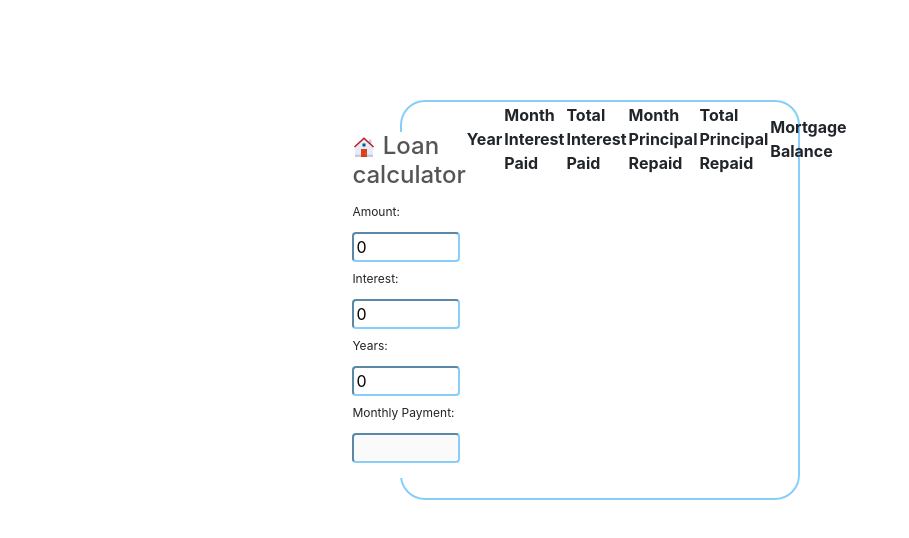
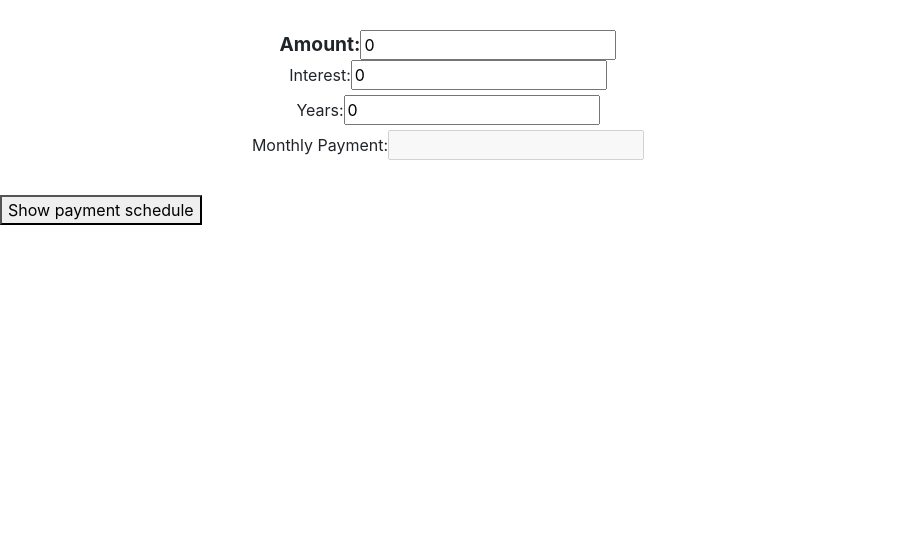
Before and after one commit to ubungmeister/loan-calculator, a React (Create React App) app: page / in a window 1280 px wide. Shown: the top 538 px of the page, without its empty margins (0-909 px from the left). Built offline with nearby package versions, Linux system fonts and the light colour scheme.

Commit message:
Payments table map

```diff
--- a/package.json
+++ b/package.json
@@ -10,7 +10,10 @@
     "@types/node": "^16.7.13",
     "@types/react": "^18.0.0",
     "@types/react-dom": "^18.0.0",
+    "chart.js": "^3.9.1",
+    "npm": "^8.18.0",
     "react": "^18.2.0",
+    "react-chartjs-2": "^4.3.1",
     "react-dom": "^18.2.0",
     "react-icons": "^4.4.0",
     "react-scripts": "5.0.1",
--- a/src/App.css
+++ b/src/App.css
@@ -1,67 +1,68 @@
-body {
-  background-color: white;
+h1 {
+  text-align: center;
 }
-input {
-  display: block;
-  width: 95%;
-  margin: 3px 0;
-  border-radius: 4px;
-  border-color: lightskyblue;
+.grid__container {
+  display: grid;
+  grid-template-columns: 70%30%;
 }
-
-p {
-  color: red;
-  font-size: 10px;
-  text-align: left;
-}
-
-h4 {
-  color: #555;
-}
-
-.calculator {
-  display: flex;
-  justify-content: center;
-  border-radius: 25px;
-  border: 2px solid lightskyblue;
-  padding-bottom: 20px;
-  width: 400px;
-  height: 400px;
-  margin-top: 100px;
-  margin-left: 400px;
-}
-
-.form {
+.grid__item {
+  padding: 30px;
   display: flex;
   flex-direction: column;
-  align-items: center;
-  background-color: white;
-  width: 50%;
-  border-radius: 4px;
-  margin-top: 30px;
+  text-align: center;
 }
-
-.form-items {
-  display: flex;
-  flex-direction: column;
-  align-items: center;
-  margin-bottom: 3px;
+.grid__item--header {
+  font-weight: bold;
+  font-size: 1.2em;
+  margin-bottom: 10px;
 }
-
-.button {
-  background-color: black;
-  color: white;
-  border: none;
-  margin: 10px 0;
-  padding: 5px 10px;
-  cursor: pointer;
+.grid__item--range-slider {
+  margin-bottom: 10px;
 }
-
-.button:hover {
-  opacity: 0.8;
+.grid__item--label {
+  font-style: italic;
+  font-size: .8em;
 }
-
-#label {
-  font-size: 12px;
-  text-align: left;
+.paymentsCalculatorTable {
+  width: 90%;
+  margin: auto;
 }
+.paymentsCalculatorTable thead th {
+  text-align: center;
+  position: sticky ;
+  top: 0;
+  background: white;
+}
+.paymentsCalculatorTable td, .paymentsCalculatorTable th {
+  padding: 15px 5px;
+}
+.paymentsCalculatorTable tr:nth-of-type(even) {
+  background-color: rgba(0,0,0,.05);
+}
+.paymentsCalculatorTable td {
+  width: 25%;
+  text-align: center;
+}
+.to-date-yearly-payment {
+  display: none;
+}
+@media (min-width: 575px) {
+  .to-date-yearly-payment {
+    display: table-cell;
+  }
+  .paymentsCalculatorTable td {
+    width: 16.6666666667%;
+  }
+}
+.graph-container {
+  width: 100%;
+  max-width: 800px;
+  display: block;
+  margin: auto;
+}
+@media(min-width: 800px) {
+  .graph-container {
+    width: 50%;
+    display: inline-block;
+  }
+}
--- a/src/components/Calculator.tsx
+++ b/src/components/Calculator.tsx
@@ -1,13 +1,15 @@
-import React, {ChangeEvent, useEffect, useState} from 'react';
+import React, {ChangeEvent, useState} from 'react';
 import {FcHome} from 'react-icons/fc'
-import {handleMortgageDataChange, mortgageCalculation} from "./utils";
+import {handleMortgageDataChange, handleMortgageDataChangeGraph, mortgageCalculation} from "./utils";
 import {PaymentTable} from "./PaymentTable";
+import {PaymentGraph} from "./PaymentGraph";
+import {CalculatorInput} from "./CalculatorInput";
 
 export const Calculator = () => {
     const [amountBorrow, setStateAmount] = useState<number>(0)
     const [interest, setStateMortgage] = useState<number>(0)
     const [yearPay, setStateMonth] = useState<number>(0)
-    const [monthlyRate, setMonthlyRate] = useState<number>(0)
+    // const [monthlyRate, setMonthlyRate] = useState<number>(0)
 
 
     const onAmountChangeHandler = (event: ChangeEvent<HTMLInputElement>) => {
@@ -20,6 +22,7 @@ export const Calculator = () => {
     const onYearsChangeHandler = (event: ChangeEvent<HTMLInputElement>) => {
         setStateMonth(+event.currentTarget.value)
     }
+    const monthlyRate = ((interest / 100 / 12) * amountBorrow) / (1 - (Math.pow((1 + (interest / 100 / 12)),((0 - yearPay) * 12))))
     //  const CalculatorHandler = () => {
     //     const monthlyRate = amountBorrow * (interest / 12 / 100) / (1 - (1 + (interest / 12 / 100)) ** -(yearPay * 12))
     //      setMonthlyRate(+monthlyRate.toFixed(2))
@@ -27,51 +30,30 @@ export const Calculator = () => {
     // }
     const calculatorHandler =()=>{
         return +mortgageCalculation(amountBorrow,interest,yearPay).toFixed(2)
-        setMonthlyRate(+mortgageCalculation)
+        // setMonthlyRate(+mortgageCalculation)
     }
-    const monthlyPayments =()=>{
-        return handleMortgageDataChange(amountBorrow,interest,yearPay,monthlyRate)
-    }
+    const monthlyPayments = handleMortgageDataChange(amountBorrow,interest,yearPay,monthlyRate)
+    const yearPayments = handleMortgageDataChangeGraph(amountBorrow,interest,yearPay,monthlyRate)
 
 
+    const [collapsed, setCollapsed] = useState(true)
 
     return (
-        <div className='calculator'>
-            <div className={'form'}>
-                <h4>
-                    <FcHome/> Loan calculator
-                </h4>
-                <div className={'form-items'}>
-                    <div>
-                        <label id='label'>Amount:</label>
-                        <input value={Math.max(0, amountBorrow)} type={"number"}
-                               onChange={onAmountChangeHandler}
-                               className={'input'}
-                        />
-                    </div>
-                    <div>
-                        <label id='label'>Interest:</label>
-                        <input value={Math.max(0, interest)} type={"number"}
-                               onChange={onMortgageRateHandler}
-                        />
-                    </div>
-                    <div>
-                        <label id='label'>Years:</label>
-                        <input value={Math.max(0, yearPay)} type={"number"}
-                               onChange={onYearsChangeHandler}
-                        />
-                    </div>
-                    <div>
-                        <label id='label'>Monthly Payment:</label>
-                        <input type={'text'}
-                               disabled={true}
-                               value={isFinite(calculatorHandler()) ? calculatorHandler() : ''}/>
-                    </div>
-
-                </div>
-
+        <div>
+            <CalculatorInput amountBorrow={setStateAmount}
+                             yearPay={setStateMonth}
+                             interest={setStateMortgage}
+                             showAmountBorrow={amountBorrow}
+                             showYearToPay={yearPay}
+                             showInterest={interest}
+                             monthlyRate={monthlyRate}
+            />
+            <div >
+                <button onClick={()=>{setCollapsed(!collapsed)}}>Show payment schedule
+                </button>
+                {!collapsed && <PaymentTable monthlyPayments={monthlyPayments}/>}
+                {/*<PaymentGraph yearPayments={yearPayments} yearPay={yearPay}/>*/}
             </div>
-            <PaymentTable amountBorrow={amountBorrow} monthlyPayments={monthlyPayments}/>
         </div>
     );
 };
--- /dev/null
+++ b/src/components/CalculatorInput.tsx
@@ -0,0 +1,50 @@
+import React from 'react';
+import {FcHome} from "react-icons/fc";
+import {PaymentTable} from "./PaymentTable";
+
+export type PropsType = {
+    showAmountBorrow:number
+    showInterest:number
+    showYearToPay:number
+    amountBorrow: (amountBorrow:number)=>void
+    interest:(interest:number)=>void
+    yearPay:(yearPay:number)=>void
+    monthlyRate:number
+
+}
+
+export const CalculatorInput = (props:PropsType) => {
+    return (
+            <div className="grid__container">
+                <div className="grid__item">
+                    <div>
+                        <span className="grid__item--header">Amount:</span>
+                        <input value={Math.max(0, props.showAmountBorrow)} type={"number"}
+                               onChange={(e)=>props.amountBorrow(+e.currentTarget.value)}
+
+                        />
+                    </div>
+                    <div>
+                        <label id='label'>Interest:</label>
+                        <input value={Math.max(0, props.showInterest)} type={"number"}
+                               onChange={(e)=>props.interest(+e.currentTarget.value)}
+                        />
+                    </div>
+                    <div>
+                        <label id='label'>Years:</label>
+                        <input value={Math.max(0, props.showYearToPay)} type={"number"}
+                               onChange={(e)=>props.yearPay(+e.currentTarget.value)}
+                        />
+                    </div>
+                    <div>
+                        <label id='label'>Monthly Payment:</label>
+                        <input type={'text'}
+                               disabled={true}
+                               value={isFinite(props.monthlyRate) ? props.monthlyRate.toFixed(2) : ''}/>
+                    </div>
+                </div>
+                <div>
+                </div>
+            </div>
+    );
+};
--- /dev/null
+++ b/src/components/PaymentGraph.tsx
@@ -0,0 +1,169 @@
+import React from 'react';
+import {Bar, Line } from 'react-chartjs-2';
+
+
+type graphDataType ={
+    labels:Array<any>
+    datasets:Array<any>
+}
+const graphData:graphDataType = {
+    labels: [],
+    datasets: [{
+        label: 'Mortgage Balance',
+        fill: false,
+        lineTension: 0.1,
+        backgroundColor: 'rgba(0,140,255,0.4)',
+        borderColor: 'rgba(0,140,255,1)',
+        borderCapStyle: 'butt',
+        borderDash: [],
+        borderDashOffset: 0.0,
+        borderJoinStyle: 'miter',
+        pointBorderColor: 'rgba(0,140,255,1)',
+        pointBackgroundColor: '#fff',
+        pointBorderWidth: 1,
+        pointHoverRadius: 5,
+        pointHoverBackgroundColor: 'rgba(0,140,255,1)',
+        pointHoverBorderColor: 'rgba(220,220,220,1)',
+        pointHoverBorderWidth: 2,
+        pointRadius: 1,
+        pointHitRadius: 10,
+        data: []
+    },
+        {
+            label: 'Interest Paid',
+            fill: false,
+            lineTension: 0.1,
+            backgroundColor: 'rgba(249,31,116,0.4)',
+            borderColor: 'rgba(249,31,116,1)',
+            borderCapStyle: 'butt',
+            borderDash: [],
+            borderDashOffset: 0.0,
+            borderJoinStyle: 'miter',
+            pointBorderColor: 'rgba(249,31,116,1)',
+            pointBackgroundColor: '#fff',
+            pointBorderWidth: 1,
+            pointHoverRadius: 5,
+            pointHoverBackgroundColor: 'rgba(249,31,116,1)',
+            pointHoverBorderColor: 'rgba(220,220,220,1)',
+            pointHoverBorderWidth: 2,
+            pointRadius: 1,
+            pointHitRadius: 10,
+            data: []
+        },
+        {
+            label: 'Principal Repaid',
+            fill: false,
+            lineTension: 0.1,
+            backgroundColor: 'rgba(75,192,192,0.4)',
+            borderColor: 'rgba(75,192,192,1)',
+            borderCapStyle: 'butt',
+            borderDash: [],
+            borderDashOffset: 0.0,
+            borderJoinStyle: 'miter',
+            pointBorderColor: 'rgba(75,192,192,1)',
+            pointBackgroundColor: '#fff',
+            pointBorderWidth: 1,
+            pointHoverRadius: 5,
+            pointHoverBackgroundColor: 'rgba(75,192,192,1)',
+            pointHoverBorderColor: 'rgba(220,220,220,1)',
+            pointHoverBorderWidth: 2,
+            pointRadius: 1,
+            pointHitRadius: 10,
+            data: []
+        }
+    ]
+};
+const graphOption = {
+    // scales: {
+    //     yAxes: [{
+    //         ticks: {
+    //             callback: function(value, index, values) {
+    //                 if (value === 0) {
+    //                     return value;
+    //                 }
+    //                 return '£' + (value / 1000) + 'K';
+    //
+    //             }
+    //         }
+    //     }]
+    // },
+    legend: {
+        position: 'bottom'
+    },
+    // tooltips: {
+    //     callbacks: {
+    //         label: function(tooltipItems, data, index) {
+    //             return parseFloat(tooltipItems.value).toLocaleString('en-GB', {style:'currency', currency:'GBP'}) + ' ' + data.datasets[tooltipItems.datasetIndex].label;
+    //         }
+    //     }
+    // }
+}
+
+type barGraphDataType ={
+    datasets:any
+    labels:any
+}
+const barGraphData:barGraphDataType = {
+    datasets: [{
+        label: 'Principal Repaid',
+        backgroundColor: 'rgba(75,192,192,0.4)',
+        data: []
+    },
+        {
+            label: 'Interest Paid',
+            backgroundColor: 'rgba(249,31,116,0.4)',
+            data: []
+        }],
+    labels: []
+}
+
+export type PaymentTableType = {
+    year: number
+    outstandingBalance: number
+    interestPaid: number
+    interestPaidToDate: number
+    principalRepaid: number
+    principalRepaidToDate :number
+}
+
+export type PropsType = {
+    yearPayments: PaymentTableType[]
+    yearPay:number
+}
+
+export const PaymentGraph =(props:PropsType)=> {
+    graphData.labels = [];
+    graphData.datasets[0].data = [];
+    graphData.datasets[1].data = [];
+    graphData.datasets[2].data = [];
+    barGraphData.labels = [];
+    barGraphData.datasets[0].data = [];
+    barGraphData.datasets[1].data = [];
+    for(let i = 0; i <= props.yearPay; i++) {
+        graphData.labels.push(i);
+        graphData.datasets[0].data.push(props.yearPayments[i].outstandingBalance);
+        graphData.datasets[1].data.push(props.yearPayments[i].interestPaidToDate);
+        graphData.datasets[2].data.push(props.yearPayments[i].principalRepaidToDate);
+        if (i > 0) { //Stops year 0 with no money paid from appearing on bar chart
+            barGraphData.labels.push(i);
+            barGraphData.datasets[0].data.push(props.yearPayments[i].principalRepaid);
+            barGraphData.datasets[1].data.push(props.yearPayments[i].interestPaid);
+        }
+    }
+    return(
+        <div>
+            <div className="graph-container">
+                <Line
+                    data={graphData}
+                    // options={graphOption}
+                />
+            </div>
+            <div className="graph-container">
+                <Bar
+                    data={barGraphData}
+                    // options={graphOption}
+                />
+            </div>
+        </div>
+    )
+}
--- a/src/components/PaymentTable.tsx
+++ b/src/components/PaymentTable.tsx
@@ -1,36 +1,25 @@
 import React from 'react';
 const localeOptions = {
     style:'currency',
-    currency:'GBP',
+    currency:'CZK',
     minimumFractionDigits: 2,
     maximumFractionDigits: 2
 }
 
 export type PaymentTableType = {
-    amountBorrow: number
-    monthlyPayments: Array<{
-        interestPaidToDate: number,
-        year: number, principalRepaidToDate: number,
-        principalRepaid: number,
-        outstandingBalance: number, interestPaid: number
-    }>
+    month: number
+        outstandingBalance: number
+        interestPaid: number
+        interestPaidToDate: number
+        principalRepaid: number
+        principalRepaidToDate :number
+    }
+
+export type PropsType = {
+    monthlyPayments: PaymentTableType[]
 }
 
-export const PaymentTable = (props:PaymentTableType) => {
-    let paymentMonthsArr = [];
-    for(let i = 0; i < props.monthlyPayments.length; i++) {
-        paymentMonthsArr.push(
-            <tr key={props.monthlyPayments[i].year}>
-                <td>{props.monthlyPayments[i].year}</td>
-                <td>{props.monthlyPayments[i].interestPaid.toLocaleString('en-GB', localeOptions)}</td>
-                <td className="to-date-yearly-payment">{props.monthlyPayments[i].interestPaidToDate.toLocaleString('en-GB', localeOptions)}</td>
-                <td>{props.monthlyPayments[i].principalRepaid.toLocaleString('en-GB', localeOptions)}</td>
-                <td className="to-date-yearly-payment">{props.monthlyPayments[i].principalRepaidToDate.toLocaleString('en-GB', localeOptions)}</td>
-                <td>{props.monthlyPayments[i].outstandingBalance.toLocaleString('en-GB', localeOptions)}</td>
-            </tr>
-        );
-    }
-
+export const PaymentTable = (props:PropsType) => {
     return(
         <table className="paymentsCalculatorTable">
             <thead>
@@ -44,7 +33,17 @@ export const PaymentTable = (props:PaymentTableType) => {
             </tr>
             </thead>
             <tbody>
-            {paymentMonthsArr}
+            {props.monthlyPayments.map((el)=>(
+                <tr key={el.month}>
+                    <td>{el.month}</td>
+                    <td>{el.interestPaid.toLocaleString('en-GB', localeOptions)}</td>
+                    <td>{el.interestPaidToDate.toLocaleString('en-GB', localeOptions)}</td>
+                    <td>{el.principalRepaid.toLocaleString('en-GB', localeOptions)}</td>
+                    <td>{el.principalRepaidToDate.toLocaleString('en-GB', localeOptions)}</td>
+                    <td>{el.outstandingBalance.toLocaleString('en-GB', localeOptions)}</td>
+                </tr>
+            ))}
+
             </tbody>
         </table>
     );
--- a/src/components/utils.tsx
+++ b/src/components/utils.tsx
@@ -2,20 +2,64 @@ export const mortgageCalculation = (amount: number, interest: number, year: numb
     return (amount * (interest / 12 / 100)) / (1 - (1 + interest / 12 / 100) ** -(year * 12))
 }
 
-export type HandleMortgageDataChangeType = {
-    year: number
-    outstandingBalance: number
-    interestPaid: number
-    interestPaidToDate: number
-    principalRepaid: number
-    principalRepaidToDate :number
+
+export const handleMortgageDataChange=(amountBorrow:number,interest:number,yearPay:number,monthlyRate:number)=>{
+    //Set initial values for loop to calculate yearly figures
+    let monthDataObject = [{
+        month: 0,
+        outstandingBalance: amountBorrow,
+        interestPaid: 0,
+        interestPaidToDate: 0,
+        principalRepaid: 0,
+        principalRepaidToDate: 0
+    }];
+    let outstandingBalance = amountBorrow;
+    let interestPaidToDate = 0;
+    let principalRepaidToDate = 0;
+    yearPay = yearPay*12
+
+    //Loop each year of the mortgage term
+    for(let i = 1; i <= yearPay; i++) {
+
+    //monthly interest paid
+        const getMonthInterestPaid = (interest:number,outstandingBalance:number)=>{
+            return outstandingBalance * interest / 100 / 12
+        }
+        let monthInterestPaid = getMonthInterestPaid(interest,outstandingBalance)
+    //accumulative monthly interest paid
+        interestPaidToDate = interestPaidToDate + monthInterestPaid;
+    //monthly principal
+        const getMonthPrincipalPaid = (monthlyRate:number,monthInterestPaid:number)=>{
+            return monthlyRate - monthInterestPaid
+        }
+        let monthPrincipalPaid = getMonthPrincipalPaid(monthlyRate,monthInterestPaid)
+    //accumulative monthly principal
+        principalRepaidToDate = principalRepaidToDate + monthPrincipalPaid
+    //loan left to pay
+        outstandingBalance = outstandingBalance -monthPrincipalPaid
+
+        //There's always around £10 left at the end which forces the fraph to go into minus. This just rounds the last figure off at £0.00.
+        if(i === yearPay) {
+            outstandingBalance = 0;
+        }
+        monthDataObject.push({
+            month: i,
+            outstandingBalance: parseFloat(outstandingBalance.toFixed(2)),
+            interestPaid: parseFloat(monthInterestPaid.toFixed(2)),
+            interestPaidToDate: parseFloat(interestPaidToDate.toFixed(2)),
+            principalRepaid: parseFloat(monthPrincipalPaid.toFixed(2)),
+            principalRepaidToDate: parseFloat(principalRepaidToDate.toFixed(2))
+        });
+    }
+    return monthDataObject
 }
 
-export type ArrayType = {
-    yearDataObject: Array<HandleMortgageDataChangeType>
-}
 
-export const handleMortgageDataChange=(amountBorrow:number,interest:number,yearPay:number,monthlyRate:number)=>{
+
+
+
+export const handleMortgageDataChangeGraph = (amountBorrow:number,interest:number,yearPay:number,monthlyRate:number) => {
+
     //Set initial values for loop to calculate yearly figures
     let yearDataObject = [{
         year: 0,
@@ -28,45 +72,38 @@ export const handleMortgageDataChange=(amountBorrow:number,interest:number,yearP
     let outstandingBalance = amountBorrow;
     let interestPaidToDate = 0;
     let principalRepaidToDate = 0;
-    let mortgageTerm = yearPay*12
 
     //Loop each year of the mortgage term
-    for(let i = 1; i <= mortgageTerm; i++) {
+    for(let i = 1; i <= yearPay; i++) {
 
         let monthInterestPaid = 0;
-        let interestPaidMonthlyToMonthIncrementer = 0;
+        let interestPaidMonthlyToYearlyIncrementer = 0;
         let monthPrincipalPaid = 0;
-        let monthlyPrincipalRepaidToMonthIncrementer = 0;
+        let monthlyPrincipalRepaidToYearlyIncrementer = 0;
 
-        monthInterestPaid = outstandingBalance * interest / 100 / 12
-        monthPrincipalPaid = monthlyRate - monthInterestPaid
-        outstandingBalance = outstandingBalance - monthPrincipalPaid
-        interestPaidMonthlyToMonthIncrementer = interestPaidMonthlyToMonthIncrementer + monthInterestPaid
-        monthlyPrincipalRepaidToMonthIncrementer = monthlyPrincipalRepaidToMonthIncrementer + monthPrincipalPaid
+        //loop each month of the year as interest is calculated monthly
+        for(let j = 0; j < 12; j++) {
+            monthInterestPaid = outstandingBalance * interest / 100 / 12;
+            interestPaidMonthlyToYearlyIncrementer = interestPaidMonthlyToYearlyIncrementer + monthInterestPaid;
+            monthPrincipalPaid = monthlyRate - monthInterestPaid;
+            monthlyPrincipalRepaidToYearlyIncrementer = monthlyPrincipalRepaidToYearlyIncrementer + monthPrincipalPaid;
+            outstandingBalance = outstandingBalance - monthPrincipalPaid;
+        }
 
-        // //loop each month of the year as interest is calculated monthly
-        // for(let j = 0; j < 12; j++) {
-        //     monthInterestPaid = outstandingBalance * interestRate / 100 / 12; // мес процент кр
-        //     interestPaidMonthlyToYearlyIncrementer = interestPaidMonthlyToYearlyIncrementer + monthInterestPaid;
-        //     monthPrincipalPaid = monthlyPayment - monthInterestPaid;
-        //     monthlyPrincipalRepaidToYearlyIncrementer = monthlyPrincipalRepaidToYearlyIncrementer + monthPrincipalPaid;
-        //     outstandingBalance = outstandingBalance - monthPrincipalPaid;
-        // }
-
-        interestPaidToDate = interestPaidToDate + interestPaidMonthlyToMonthIncrementer;
-        principalRepaidToDate = principalRepaidToDate + monthlyPrincipalRepaidToMonthIncrementer;
+        interestPaidToDate = interestPaidToDate + interestPaidMonthlyToYearlyIncrementer;
+        principalRepaidToDate = principalRepaidToDate + monthlyPrincipalRepaidToYearlyIncrementer;
 
         //There's always around £10 left at the end which forces the fraph to go into minus. This just rounds the last figure off at £0.00.
-        if(i === mortgageTerm) {
+        if(i === yearPay) {
             outstandingBalance = 0;
         }
 
         yearDataObject.push({
             year: i,
             outstandingBalance: parseFloat(outstandingBalance.toFixed(2)),
-            interestPaid: parseFloat(interestPaidMonthlyToMonthIncrementer.toFixed(2)),
+            interestPaid: parseFloat(interestPaidMonthlyToYearlyIncrementer.toFixed(2)),
             interestPaidToDate: parseFloat(interestPaidToDate.toFixed(2)),
-            principalRepaid: parseFloat(monthlyPrincipalRepaidToMonthIncrementer.toFixed(2)),
+            principalRepaid: parseFloat(monthlyPrincipalRepaidToYearlyIncrementer.toFixed(2)),
             principalRepaidToDate: parseFloat(principalRepaidToDate.toFixed(2))
         });
     }
--- a/src/index.tsx
+++ b/src/index.tsx
@@ -2,7 +2,7 @@ import React from 'react';
 import ReactDOM from 'react-dom/client';
 import './index.css';
 import App from './App';
-import reportWebVitals from './reportWebVitals';
+
 
 const root = ReactDOM.createRoot(
   document.getElementById('root') as HTMLElement
```
Also changed, not shown: 2 other files (tests, documents, lock files or other folders).
